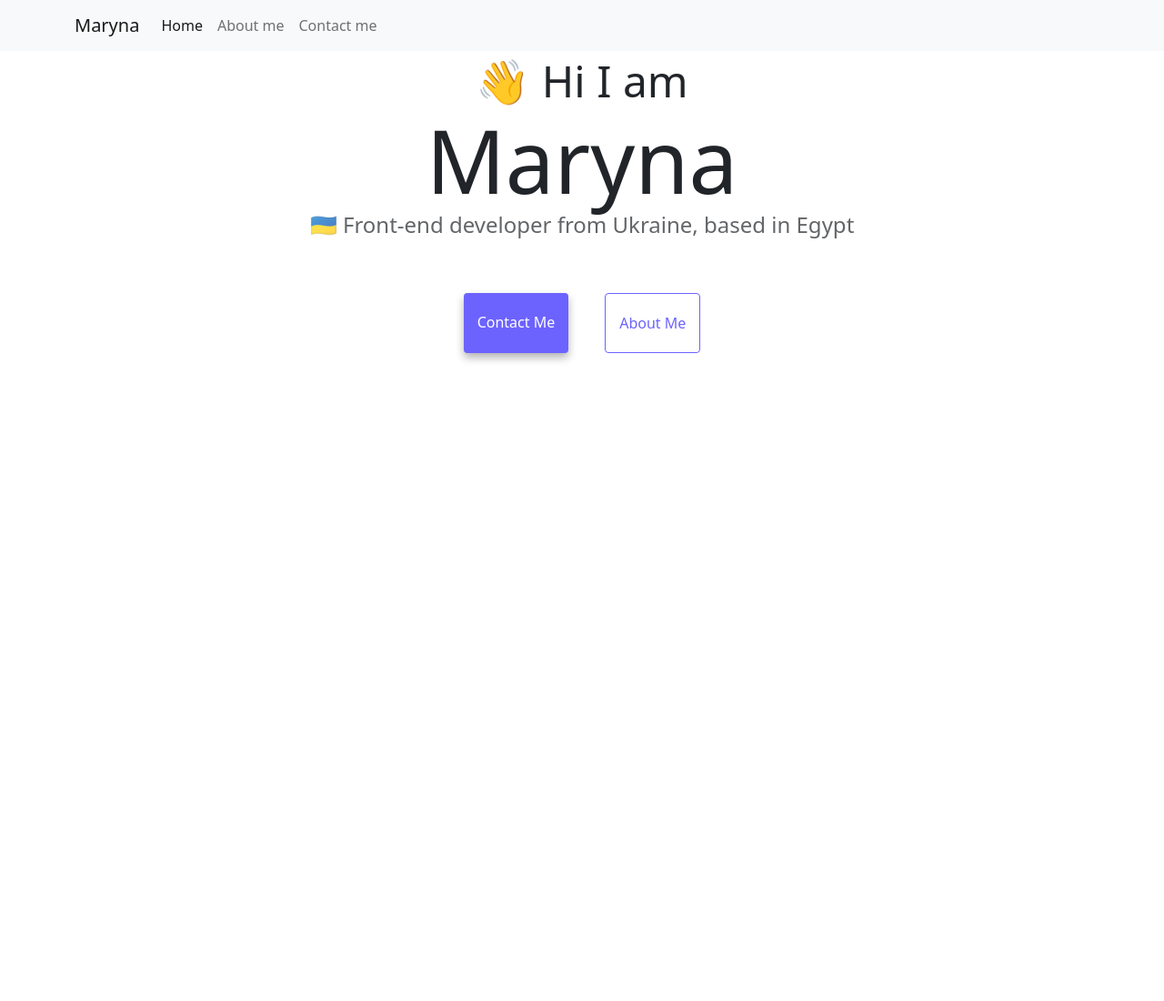
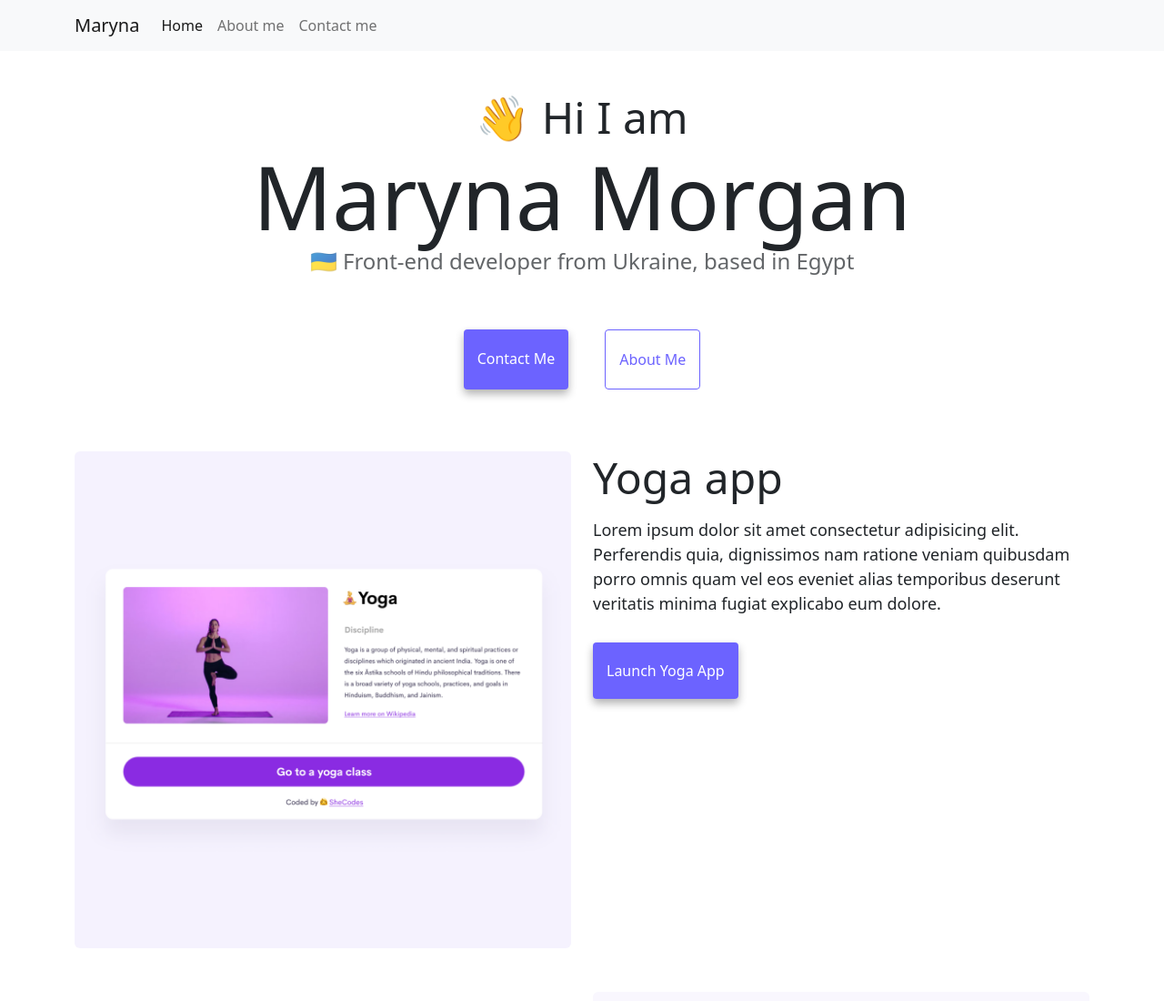
Before and after one commit to MarinkaMorgan/bootstrap-homework, a plain HTML site: page index.html in a window 1280 px wide. Shown: the top 1100 px of the page at 91% size. Before the commit the page ends 800 px from the top, so only its background shows below. Drawn offline with nearby package versions, Linux system fonts and the light colour scheme.

Commit message:
Added content to html and scc

```diff
--- a/index.html
+++ b/index.html
@@ -46,12 +46,77 @@
         </div>
       </div>
     </nav>
-    <h2>👋 Hi I am</h2>
-    <h1>Maryna</h1>
-    <h3>🇺🇦 Front-end developer from Ukraine, based in Egypt</h3>
-    <div class="navigation-links">
+    <h2 class="text-center">👋 Hi I am</h2>
+    <h1 class="text-center">Maryna Morgan</h1>
+    <h3 class="text-center">🇺🇦 Front-end developer from Ukraine, based in Egypt</h3>
+    <div class="navigation-links mb-5">
       <a href="about.html#contact" class="contact-link">Contact me</a>
       <a href="about.html" class="about-link">About me</a>
+    </div>
+    <div class="container">
+      <div class="row">
+        <div class="col-md-6">
+          <img
+            src="./images/yoga.png"
+            alt="Yoga site"
+            class="img-fluid rounded"
+          />
+        </div>
+        <div class="col-md-6">
+          <h2 class="mb-3">Yoga app</h2>
+          <p>
+            Lorem ipsum dolor sit amet consectetur adipisicing elit. Perferendis
+            quia, dignissimos nam ratione veniam quibusdam porro omnis quam vel
+            eos eveniet alias temporibus deserunt veritatis minima fugiat
+            explicabo eum dolore.
+          </p>
+          <div class="mt-5">
+            <a href="#" class="primary-link">Launch Yoga App</a>
+          </div>
+        </div>
+      </div>
+      <div class="row mt-5">
+        <div class="col-md-6">
+          <h2>Weather app</h2>
+          <p>
+            Lorem ipsum dolor sit amet consectetur adipisicing elit. Perferendis
+            quia, dignissimos nam ratione veniam quibusdam porro omnis quam vel
+            eos eveniet alias temporibus deserunt veritatis minima fugiat
+            explicabo eum dolore.
+          </p>
+          <div class="mt-5">
+            <a href="#" class="primary-link">Launch Weather App</a>
+          </div>
+        </div>
+        <div class="col-md-6">
+          <img
+            src="./images/weather.png"
+            alt="Weather app"
+            class="img-fluid rounded"
+          />
+        </div>
+      </div>
+      <div class="row mt-5">
+        <div class="col-md-6">
+          <img
+            src="./images/yogurt.png"
+            alt="Yogurt"
+            class="img-fluid rounded"
+          />
+        </div>
+        <div class="col-md-6">
+          <h2>Yogurt app</h2>
+          <p>
+            Lorem ipsum dolor sit amet consectetur adipisicing elit. Perferendis
+            quia, dignissimos nam ratione veniam quibusdam porro omnis quam vel
+            eos eveniet alias temporibus deserunt veritatis minima fugiat
+            explicabo eum dolore.
+          </p>
+          <div class="mt-5">
+            <a href="#" class="primary-link">Launch Yogurt App</a>
+          </div>
+        </div>
+      </div>
     </div>
     <!-- JavaScript Bundle with Popper -->
     <script
--- a/style.css
+++ b/style.css
@@ -5,12 +5,11 @@
 }
 
 body {
-  margin: 60px auto;
-  max-width: 800px;
+  margin: 100px auto;
+
 }
 
 h1,
-h2,
 h3 {
   text-align: center;
   margin: 0;
@@ -22,6 +21,7 @@ h1 {
 
 h2 {
   font-size: 48px;
+  margin: 0;
 }
 
 h3 {
@@ -30,12 +30,12 @@ h3 {
 }
 
 p {
-  background: var(--secondary-color);
-  padding: 20px;
+  background: transparent;
+
   border-radius: 4px;
   font-size: 18px;
   line-height: 1.5;
-  text-align: center;
+
 }
 
 .navigation-links {
@@ -61,6 +61,16 @@ p {
 .about-link {
   color: var(--primary-color);
   border: 1px solid var(--primary-color);
+}
+
+.primary-link {
+  border-radius: 4px;
+  padding: 20px 15px;
+  text-decoration: none;
+  text-transform: capitalize;
+  background: var(--primary-color);
+  box-shadow: var(--box-shadow);
+  color: white;
 }
 
 .homepage-link {
```
